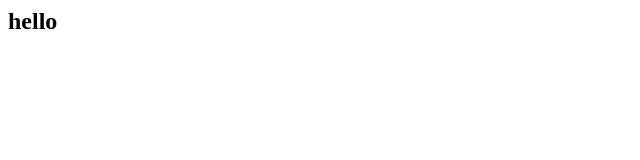
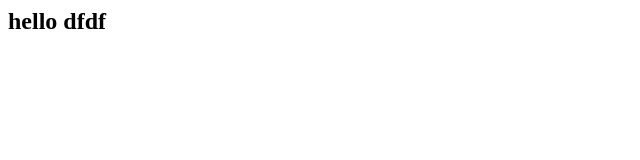
Before and after one commit to devsolutionist-sonurathore/git_self_repo, a plain HTML site: page index.html in a window 1280 px wide. Shown: the full height of the page, 0-640 px from the left. Drawn offline with Linux system fonts and the light colour scheme.

Commit message:
first changed ever

```diff
--- a/index.html
+++ b/index.html
@@ -1 +1 @@
-<h2>hello</h2>
+<h2>hello dfdf</h2>
```
